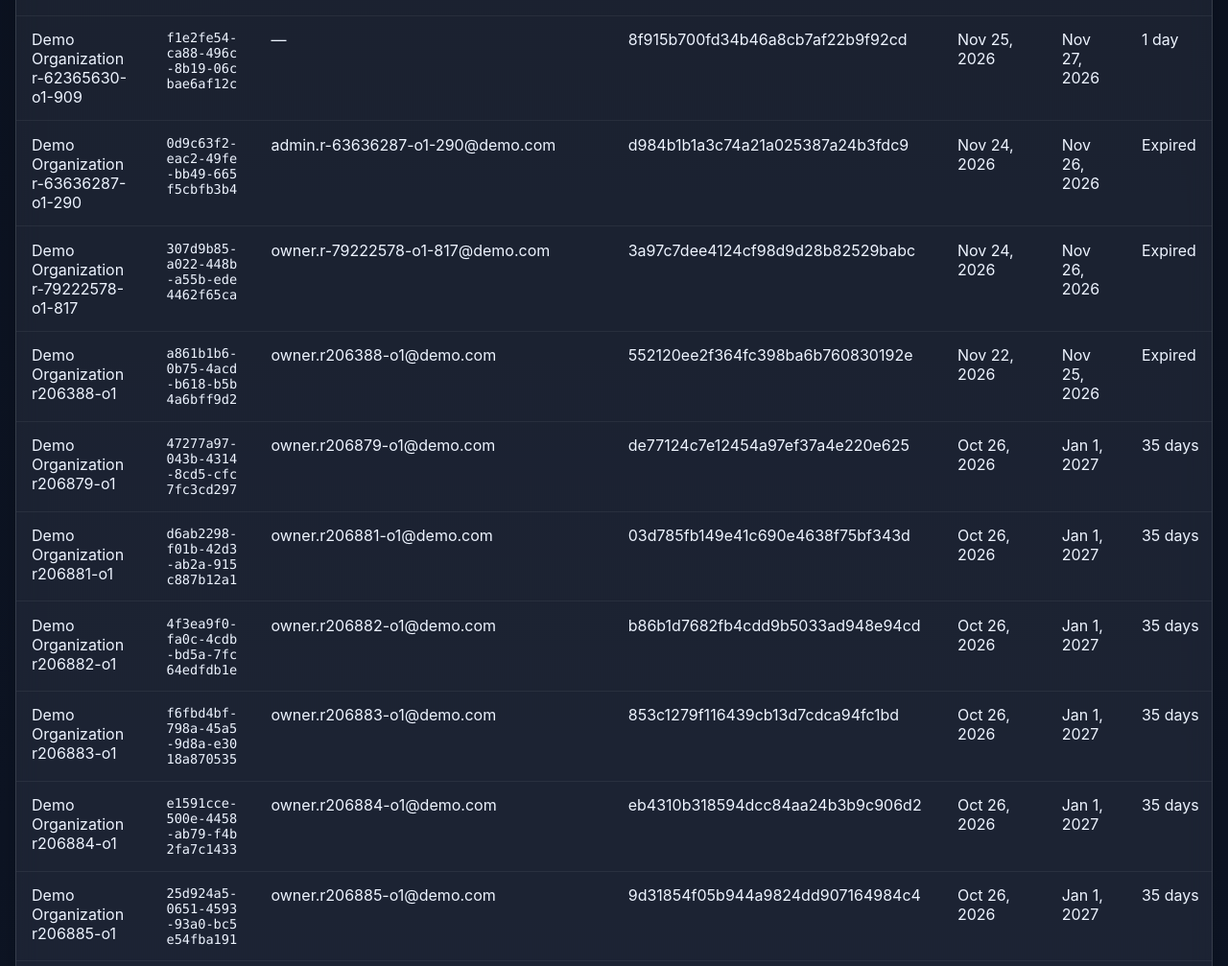
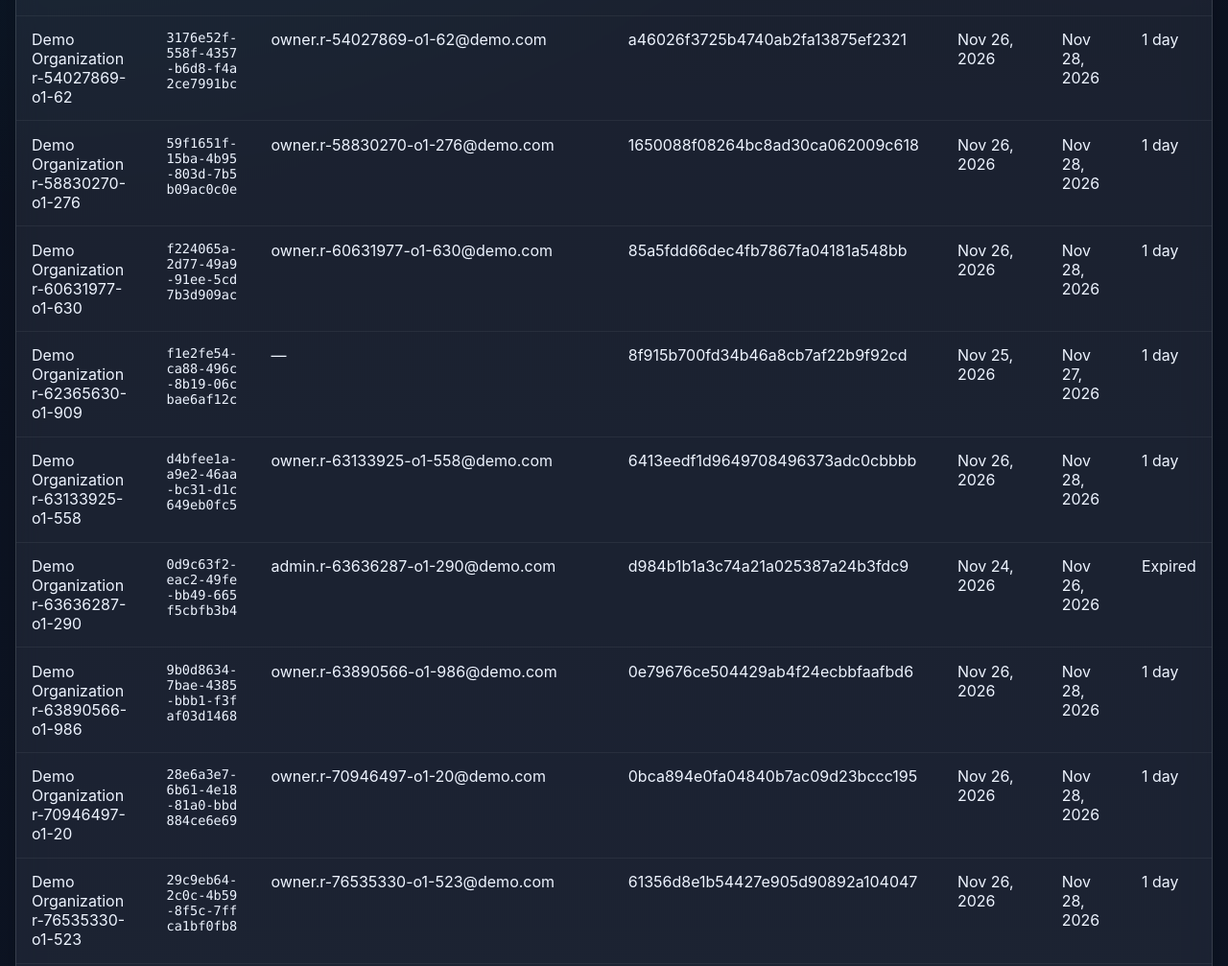
Before and after one commit to jflopezgRA/org-report, a plain HTML site: page index.html in a window 1280 px wide. Shown: the part 1180-2187 px from the top of the page at 96% size. Drawn offline with Linux system fonts and the light colour scheme.

Commit message:
deploy: update demo organizations page from ra-cloudops

```diff
--- a/data/orgs.js
+++ b/data/orgs.js
@@ -1,11 +1,11 @@
 window.__ORGS__ = {
   "environment": "demo",
-  "generatedAt": "2026-11-26T08:02:10Z",
+  "generatedAt": "2026-11-27T08:02:05Z",
   "summary": {
-    "total": 37,
+    "total": 44,
     "internal": 1,
-    "external": 36,
-    "withCatalog": 36
+    "external": 43,
+    "withCatalog": 39
   },
   "organizations": [
     {
@@ -384,7 +384,7 @@ window.__ORGS__ = {
       "contractNumber": "7cee8fc4836f42bfb75cc81152c7278c",
       "effectiveDate": "2026-11-22T00:00:00+00:00",
       "expiryDate": "2026-11-26T00:00:00+00:00",
-      "hasCatalog": true
+      "hasCatalog": false
     },
     {
       "tenant": "a861b1b6-0b75-4acd-b618-b5b4a6bff9d2",
@@ -426,7 +426,7 @@ window.__ORGS__ = {
       "contractNumber": "1c234ec812f045c4a7382d011c42216f",
       "effectiveDate": "2026-11-23T00:00:00+00:00",
       "expiryDate": "2026-11-26T00:00:00+00:00",
-      "hasCatalog": true
+      "hasCatalog": false
     },
     {
       "tenant": "c1ea022f-3907-4e96-879f-eb8a71694724",
@@ -454,7 +454,7 @@ window.__ORGS__ = {
       "contractNumber": "d984b1b1a3c74a21a025387a24b3fdc9",
       "effectiveDate": "2026-11-24T00:00:00+00:00",
       "expiryDate": "2026-11-26T00:00:00+00:00",
-      "hasCatalog": true
+      "hasCatalog": false
     },
     {
       "tenant": "307d9b85-a022-448b-a55b-ede4462f65ca",
@@ -468,7 +468,7 @@ window.__ORGS__ = {
       "contractNumber": "3a97c7dee4124cf98d9d28b82529babc",
       "effectiveDate": "2026-11-24T00:00:00+00:00",
       "expiryDate": "2026-11-26T00:00:00+00:00",
-      "hasCatalog": true
+      "hasCatalog": false
     },
     {
       "tenant": "4ec0999e-aa74-4f96-bf25-2865c09d724b",
@@ -525,6 +525,104 @@ window.__ORGS__ = {
       "effectiveDate": "2026-11-26T00:00:00+00:00",
       "expiryDate": "2026-11-29T00:00:00+00:00",
       "hasCatalog": true
+    },
+    {
+      "tenant": "d4bfee1a-a9e2-46aa-bc31-d1c649eb0fc5",
+      "region_id": "centralus",
+      "cluster_index": "001",
+      "name": "Demo Organization r-63133925-o1-558",
+      "type": "External",
+      "ownerName": "Owner Demouser",
+      "ownerEmail": "owner.r-63133925-o1-558@demo.com",
+      "ownerDomain": "demo.com",
+      "contractNumber": "6413eedf1d9649708496373adc0cbbbb",
+      "effectiveDate": "2026-11-26T00:00:00+00:00",
+      "expiryDate": "2026-11-28T00:00:00+00:00",
+      "hasCatalog": true
+    },
+    {
+      "tenant": "3176e52f-558f-4357-b6d8-f4a2ce7991bc",
+      "region_id": "centralus",
+      "cluster_index": "001",
+      "name": "Demo Organization r-54027869-o1-62",
+      "type": "External",
+      "ownerName": "Owner Demouser",
+      "ownerEmail": "owner.r-54027869-o1-62@demo.com",
+      "ownerDomain": "demo.com",
+      "contractNumber": "a46026f3725b4740ab2fa13875ef2321",
+      "effectiveDate": "2026-11-26T00:00:00+00:00",
+      "expiryDate": "2026-11-28T00:00:00+00:00",
+      "hasCatalog": true
+    },
+    {
+      "tenant": "f224065a-2d77-49a9-91ee-5cd7b3d909ac",
+      "region_id": "centralus",
+      "cluster_index": "001",
+      "name": "Demo Organization r-60631977-o1-630",
+      "type": "External",
+      "ownerName": "Owner Demouser",
+      "ownerEmail": "owner.r-60631977-o1-630@demo.com",
+      "ownerDomain": "demo.com",
+      "contractNumber": "85a5fdd66dec4fb7867fa04181a548bb",
+      "effectiveDate": "2026-11-26T00:00:00+00:00",
+      "expiryDate": "2026-11-28T00:00:00+00:00",
+      "hasCatalog": true
+    },
+    {
+      "tenant": "29c9eb64-2c0c-4b59-8f5c-7ffca1bf0fb8",
+      "region_id": "centralus",
+      "cluster_index": "001",
+      "name": "Demo Organization r-76535330-o1-523",
+      "type": "External",
+      "ownerName": "Owner Demouser",
+      "ownerEmail": "owner.r-76535330-o1-523@demo.com",
+      "ownerDomain": "demo.com",
+      "contractNumber": "61356d8e1b54427e905d90892a104047",
+      "effectiveDate": "2026-11-26T00:00:00+00:00",
+      "expiryDate": "2026-11-28T00:00:00+00:00",
+      "hasCatalog": true
+    },
+    {
+      "tenant": "9b0d8634-7bae-4385-bbb1-f3faf03d1468",
+      "region_id": "centralus",
+      "cluster_index": "001",
+      "name": "Demo Organization r-63890566-o1-986",
+      "type": "External",
+      "ownerName": "Owner Demouser",
+      "ownerEmail": "owner.r-63890566-o1-986@demo.com",
+      "ownerDomain": "demo.com",
+      "contractNumber": "0e79676ce504429ab4f24ecbbfaafbd6",
+      "effectiveDate": "2026-11-26T00:00:00+00:00",
+      "expiryDate": "2026-11-28T00:00:00+00:00",
+      "hasCatalog": true
+    },
+    {
+      "tenant": "28e6a3e7-6b61-4e18-81a0-bbd884ce6e69",
+      "region_id": "centralus",
+      "cluster_index": "001",
+      "name": "Demo Organization r-70946497-o1-20",
+      "type": "External",
+      "ownerName": "Owner Demouser",
+      "ownerEmail": "owner.r-70946497-o1-20@demo.com",
+      "ownerDomain": "demo.com",
+      "contractNumber": "0bca894e0fa04840b7ac09d23bccc195",
+      "effectiveDate": "2026-11-26T00:00:00+00:00",
+      "expiryDate": "2026-11-28T00:00:00+00:00",
+      "hasCatalog": true
+    },
+    {
+      "tenant": "59f1651f-15ba-4b95-803d-7b5b09ac0c0e",
+      "region_id": "centralus",
+      "cluster_index": "001",
+      "name": "Demo Organization r-58830270-o1-276",
+      "type": "External",
+      "ownerName": "Owner Demouser",
+      "ownerEmail": "owner.r-58830270-o1-276@demo.com",
+      "ownerDomain": "demo.com",
+      "contractNumber": "1650088f08264bc8ad30ca062009c618",
+      "effectiveDate": "2026-11-26T00:00:00+00:00",
+      "expiryDate": "2026-11-28T00:00:00+00:00",
+      "hasCatalog": true
     }
   ]
 };
--- a/index.html
+++ b/index.html
@@ -4,7 +4,7 @@
     <meta charset="UTF-8" />
     <meta name="viewport" content="width=device-width, initial-scale=1.0" />
     <title>Demo Organizations</title>
-    <link rel="stylesheet" href="styles.css?v=20261126080212" />
+    <link rel="stylesheet" href="styles.css?v=20261127080208" />
   </head>
   <body>
     <div class="page">
@@ -72,7 +72,7 @@
       </footer>
     </div>
 
-    <script src="data/orgs.js?v=20261126080212"></script>
-    <script src="app.js?v=20261126080212"></script>
+    <script src="data/orgs.js?v=20261127080208"></script>
+    <script src="app.js?v=20261127080208"></script>
   </body>
 </html>
```
Also changed, not shown: data/orgs.json (+106 -8 lines).
